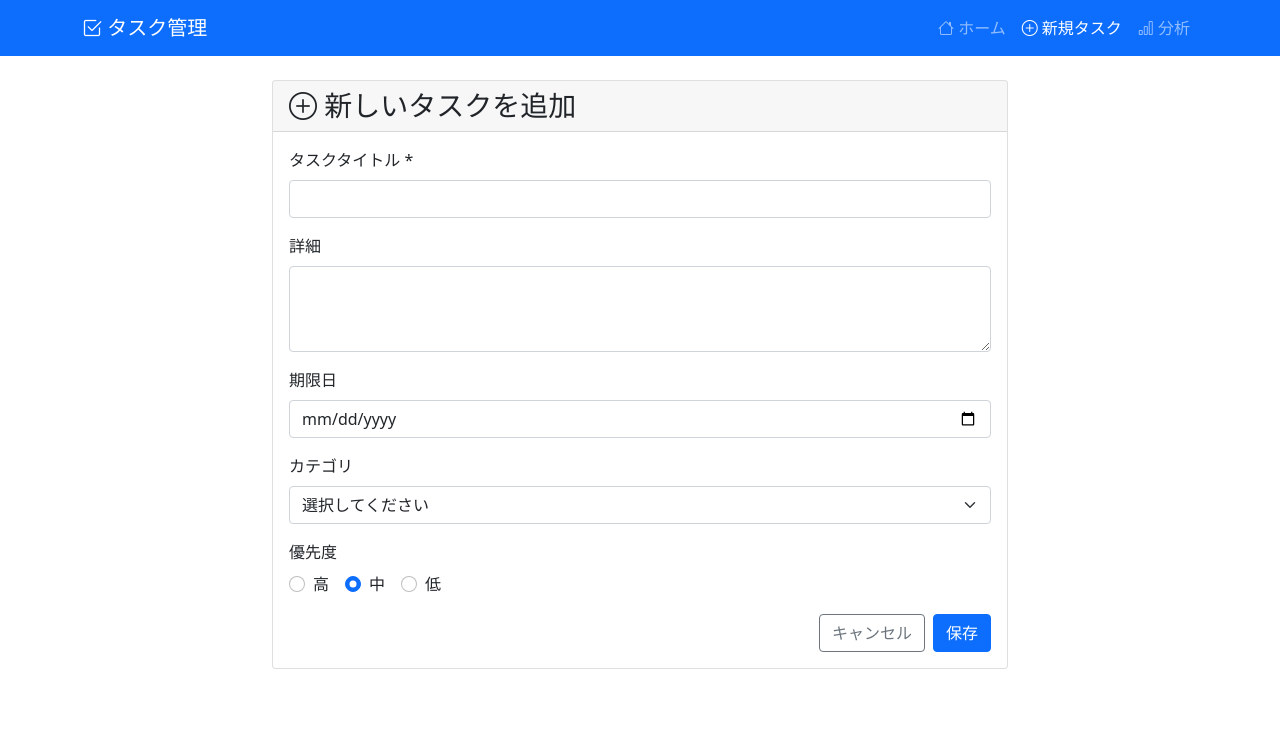
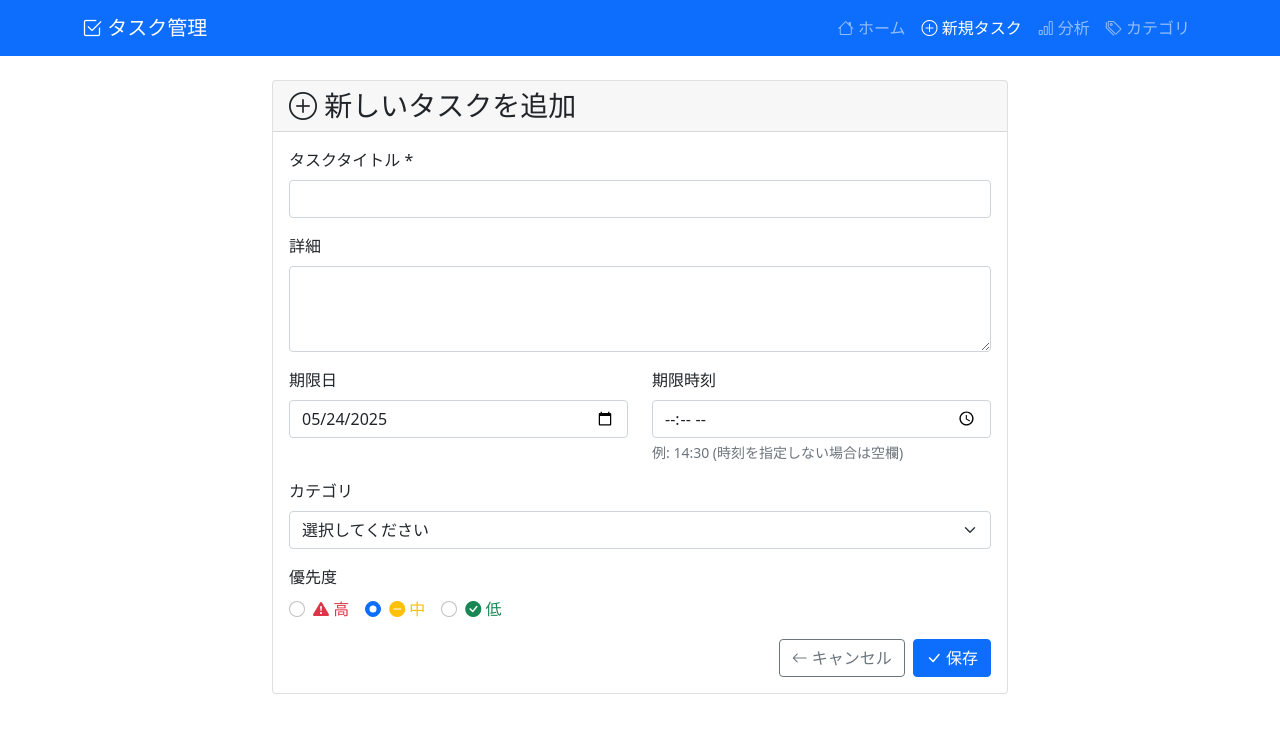
Before and after one commit to furukawa1020/-vol3-20-, a Flask app: page /add in a window 1280 px wide. Shown: the top 733 px of the page. Run offline with Flask 3, Linux system fonts and the light colour scheme; a user stored in the database is signed in; data comes from the database, SQL or seed files in the repository; some libraries are stand-ins or nearby versions.

Commit message:
feat: add category link, enhance due date and time input, and improve form validation

```diff
--- a/templates/add_task.html
+++ b/templates/add_task.html
@@ -22,6 +22,9 @@
                 </a>
                 <a class="nav-link" href="{{ url_for('analytics') }}">
                     <i class="bi bi-bar-chart"></i> 分析
+                </a>
+                <a class="nav-link" href="{{ url_for('categories') }}">
+                    <i class="bi bi-tags"></i> カテゴリ
                 </a>
             </div>
         </div>
@@ -59,9 +62,20 @@
                                 <textarea class="form-control" id="description" name="description" rows="3"></textarea>
                             </div>
 
-                            <div class="mb-3">
-                                <label for="due_date" class="form-label">期限日</label>
-                                <input type="date" class="form-control" id="due_date" name="due_date">
+                            <div class="row">
+                                <div class="col-md-6">
+                                    <div class="mb-3">
+                                        <label for="due_date" class="form-label">期限日</label>
+                                        <input type="date" class="form-control" id="due_date" name="due_date">
+                                    </div>
+                                </div>
+                                <div class="col-md-6">
+                                    <div class="mb-3">
+                                        <label for="due_time" class="form-label">期限時刻</label>
+                                        <input type="time" class="form-control" id="due_time" name="due_time">
+                                        <div class="form-text">例: 14:30 (時刻を指定しない場合は空欄)</div>
+                                    </div>
+                                </div>
                             </div>
 
                             <div class="mb-3">
@@ -75,27 +89,43 @@
                                 </select>
                             </div>
 
+                            <!-- 新規カテゴリ追加フィールド（隠し状態） -->
+                            <div id="new-category-field" class="mb-3" style="display: none;">
+                                <label for="new_category" class="form-label">新しいカテゴリ名</label>
+                                <input type="text" class="form-control" id="new_category" name="new_category" placeholder="カテゴリ名を入力">
+                            </div>
+
                             <div class="mb-3">
                                 <label class="form-label">優先度</label>
                                 <div class="d-flex">
                                     <div class="form-check me-3">
                                         <input class="form-check-input" type="radio" name="priority" id="priority-high" value="high">
-                                        <label class="form-check-label" for="priority-high">高</label>
+                                        <label class="form-check-label text-danger" for="priority-high">
+                                            <i class="bi bi-exclamation-triangle-fill"></i> 高
+                                        </label>
                                     </div>
                                     <div class="form-check me-3">
                                         <input class="form-check-input" type="radio" name="priority" id="priority-medium" value="medium" checked>
-                                        <label class="form-check-label" for="priority-medium">中</label>
+                                        <label class="form-check-label text-warning" for="priority-medium">
+                                            <i class="bi bi-dash-circle-fill"></i> 中
+                                        </label>
                                     </div>
                                     <div class="form-check">
                                         <input class="form-check-input" type="radio" name="priority" id="priority-low" value="low">
-                                        <label class="form-check-label" for="priority-low">低</label>
+                                        <label class="form-check-label text-success" for="priority-low">
+                                            <i class="bi bi-check-circle-fill"></i> 低
+                                        </label>
                                     </div>
                                 </div>
                             </div>
 
                             <div class="d-grid gap-2 d-md-flex justify-content-md-end">
-                                <a href="{{ url_for('index') }}" class="btn btn-outline-secondary">キャンセル</a>
-                                <button type="submit" class="btn btn-primary">保存</button>
+                                <a href="{{ url_for('index') }}" class="btn btn-outline-secondary">
+                                    <i class="bi bi-arrow-left"></i> キャンセル
+                                </a>
+                                <button type="submit" class="btn btn-primary">
+                                    <i class="bi bi-check-lg"></i> 保存
+                                </button>
                             </div>
                         </form>
                     </div>
@@ -105,5 +135,56 @@
     </div>
 
     <script src="https://cdn.jsdelivr.net/npm/bootstrap@5.1.3/dist/js/bootstrap.bundle.min.js"></script>
+    <script>
+        // カテゴリ選択の処理
+        function checkOtherCategory(select) {
+            const newCategoryField = document.getElementById('new-category-field');
+            const newCategoryInput = document.getElementById('new_category');
+
+            if (select.value === 'other') {
+                newCategoryField.style.display = 'block';
+                newCategoryInput.required = true;
+                newCategoryInput.focus();
+            } else {
+                newCategoryField.style.display = 'none';
+                newCategoryInput.required = false;
+                newCategoryInput.value = '';
+            }
+        }
+
+        // 現在の日付をデフォルトに設定（オプション）
+        document.addEventListener('DOMContentLoaded', function() {
+            const today = new Date().toISOString().split('T')[0];
+            document.getElementById('due_date').value = today;
+        });
+
+        // フォーム送信前のバリデーション
+        document.querySelector('form').addEventListener('submit', function(e) {
+            const title = document.getElementById('title').value.trim();
+            const dueDate = document.getElementById('due_date').value;
+            const dueTime = document.getElementById('due_time').value;
+
+            if (!title) {
+                e.preventDefault();
+                alert('タスクタイトルを入力してください。');
+                document.getElementById('title').focus();
+                return;
+            }
+
+            // 日付が設定されていて、時刻が現在時刻より前の場合の警告
+            if (dueDate && dueTime) {
+                const now = new Date();
+                const dueDateTime = new Date(dueDate + 'T' + dueTime);
+
+                if (dueDateTime < now) {
+                    const confirmResult = confirm('設定した期限が過去の時刻です。このまま保存しますか？');
+                    if (!confirmResult) {
+                        e.preventDefault();
+                        return;
+                    }
+                }
+            }
+        });
+    </script>
 </body>
 </html>
```
